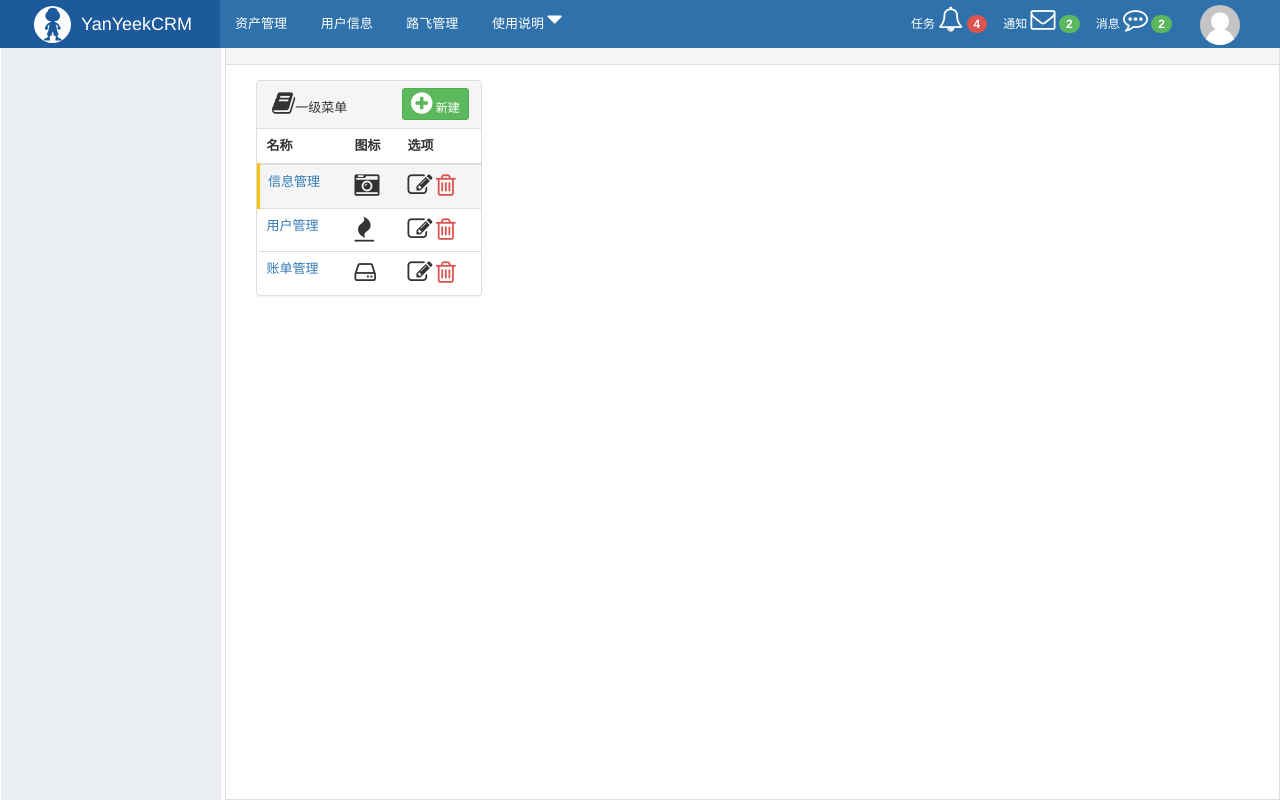
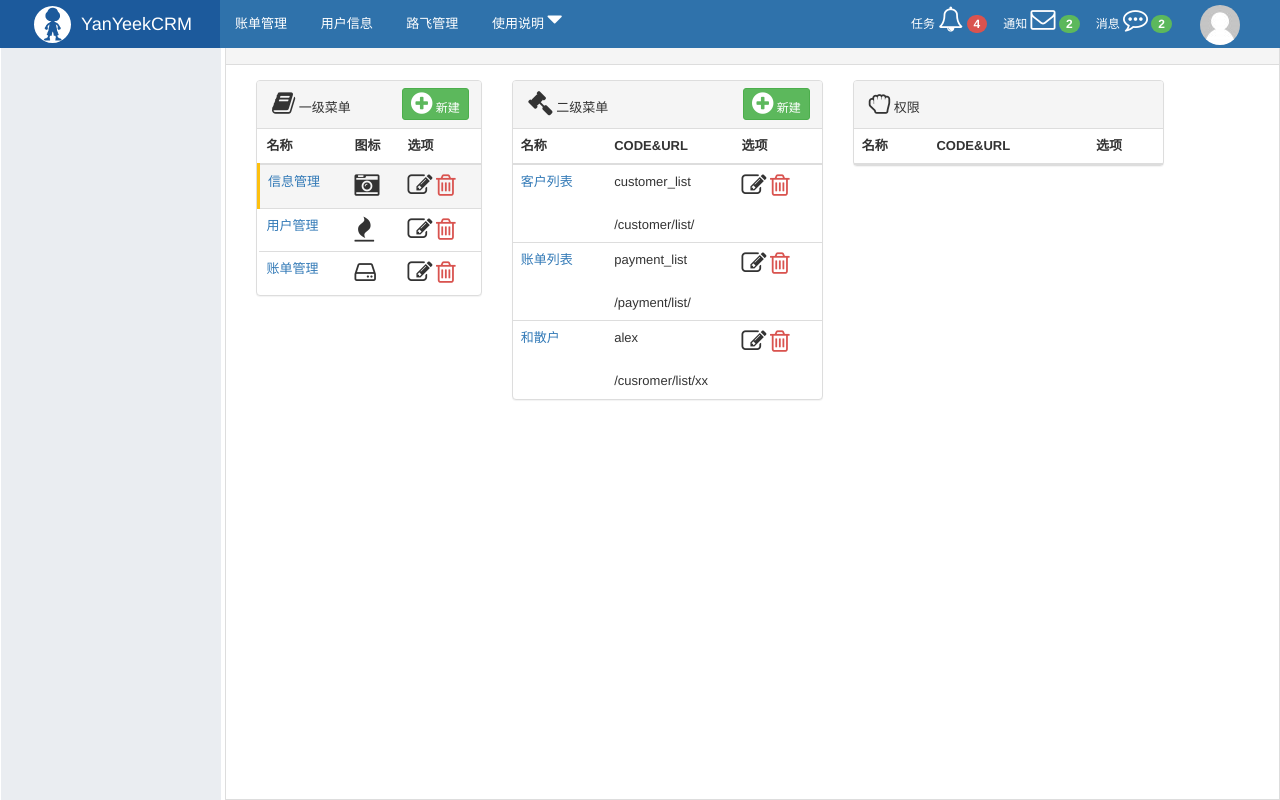
Before and after one commit to YanYeek/luffy_permission, a Django app: page /rbac/menu/list/?mid=1 in a window 1280 px wide. Run offline with Django 3.2, Linux system fonts and the light colour scheme; data comes from the database, SQL or seed files in the repository; both versions use the stored data as it was after the commit; lists and menus that the app fills with data are empty; some libraries are stand-ins or nearby versions.

Commit message:
all done.

```diff
--- a/rbac/forms/menu.py
+++ b/rbac/forms/menu.py
@@ -9,6 +9,43 @@
 from django import forms
 from django.utils.safestring import mark_safe
 from rbac import models
+from rbac.forms.base import BootStrapModelForm
+
+ICON_LIST = [
+	['fa-hand-scissors-o', '<i aria-hidden="true" class="fa fa-hand-scissors-o"></i>'],
+	['fa-hand-spock-o', '<i aria-hidden="true" class="fa fa-hand-spock-o"></i>'],
+	['fa-hand-stop-o', '<i aria-hidden="true" class="fa fa-hand-stop-o"></i>'],
+	['fa-handshake-o', '<i aria-hidden="true" class="fa fa-handshake-o"></i>'],
+	['fa-hard-of-hearing', '<i aria-hidden="true" class="fa fa-hard-of-hearing"></i>'],
+	['fa-hashtag', '<i aria-hidden="true" class="fa fa-hashtag"></i>'],
+	['fa-hdd-o', '<i aria-hidden="true" class="fa fa-hdd-o"></i>'],
+	['fa-headphones', '<i aria-hidden="true" class="fa fa-headphones"></i>'],
+	['fa-heart', '<i aria-hidden="true" class="fa fa-heart"></i>'],
+	['fa-heart-o', '<i aria-hidden="true" class="fa fa-heart-o"></i>'],
+	['fa-heartbeat', '<i aria-hidden="true" class="fa fa-heartbeat"></i>'],
+	['fa-history', '<i aria-hidden="true" class="fa fa-history"></i>'],
+	['fa-home', '<i aria-hidden="true" class="fa fa-home"></i>'],
+	['fa-hotel', '<i aria-hidden="true" class="fa fa-hotel"></i>'],
+	['fa-hourglass', '<i aria-hidden="true" class="fa fa-hourglass"></i>'],
+	['fa-hourglass-1', '<i aria-hidden="true" class="fa fa-hourglass-1"></i>'],
+	['fa-hourglass-2', '<i aria-hidden="true" class="fa fa-hourglass-2"></i>'],
+	['fa-hourglass-3', '<i aria-hidden="true" class="fa fa-hourglass-3"></i>'],
+	['fa-hourglass-end', '<i aria-hidden="true" class="fa fa-hourglass-end"></i>'],
+	['fa-hourglass-half', '<i aria-hidden="true" class="fa fa-hourglass-half"></i>'],
+	['fa-hourglass-o', '<i aria-hidden="true" class="fa fa-hourglass-o"></i>'],
+	['fa-hourglass-start', '<i aria-hidden="true" class="fa fa-hourglass-start"></i>'],
+	['fa-i-cursor', '<i aria-hidden="true" class="fa fa-i-cursor"></i>'],
+	['fa-id-badge', '<i aria-hidden="true" class="fa fa-id-badge"></i>'],
+	['fa-id-card', '<i aria-hidden="true" class="fa fa-id-card"></i>'],
+	['fa-id-card-o', '<i aria-hidden="true" class="fa fa-id-card-o"></i>'],
+	['fa-image', '<i aria-hidden="true" class="fa fa-image"></i>'],
+	['fa-mail-reply-all', '<i aria-hidden="true" class="fa fa-mail-reply-all"></i>'],
+	['fa-reply', '<i aria-hidden="true" class="fa fa-reply"></i>'],
+	['fa-reply-all', '<i aria-hidden="true" class="fa fa-reply-all"></i>'],
+	['fa-retweet', '<i aria-hidden="true" class="fa fa-retweet"></i>'],
+	['fa-wrench', '<i aria-hidden="true" class="fa fa-wrench"></i>']]
+for item in ICON_LIST:
+	item[1] = mark_safe(item[1])
 
 
 class MenuModelForm(forms.ModelForm):
@@ -18,9 +55,18 @@ class MenuModelForm(forms.ModelForm):
 		widgets = {
 			'title': forms.TextInput(attrs={'class': 'form-control'}),
 			'icon': forms.RadioSelect(
-				choices=[
-					['fa-file-zip-o', mark_safe('<i class="fa fa-file-zip-o" aria-hidden="true"></i>')],
-					['fa-gear', mark_safe('<i class="fa fa-gear" aria-hidden="true"></i>')],
-				]
+				choices=ICON_LIST,
+				attrs={'class': 'clearfix'},
 			)
 		}
+
+
+class SecondMenuModelForm(BootStrapModelForm):
+	class Meta:
+		model = models.Permission
+		exclude = ['pid']
+
+class PermissionModelForm(BootStrapModelForm):
+	class Meta:
+		model = models.Permission
+		fields = ['title', 'name', 'url']
--- a/rbac/service/urls.py
+++ b/rbac/service/urls.py
@@ -19,14 +19,14 @@ def memory_url(request, name, *args, **kwargs):
 	"""
 	basic_url = reverse(name, args=args, kwargs=kwargs)
 
+	# 当前url中无参数
 	if not request.GET:
-		# 当前url中无参数
 		return basic_url
 
 	query_dict = QueryDict(mutable=True)
 	query_dict['_filter'] = request.GET.urlencode()  # 拿到参数字符串,并打包参数，用urlencode方法转义成整体
 
-	return "%s?=%s" % (basic_url, query_dict.urlencode())
+	return "%s?%s" % (basic_url, query_dict.urlencode())
 
 
 def memory_reverse(request, name, *args, **kwargs):
--- a/rbac/templates/rbac/change.html
+++ b/rbac/templates/rbac/change.html
@@ -32,7 +32,7 @@
                     <label class="col-sm-2 control-label">{{ field.label }}</label>
                     <div class="col-sm-8">
                         {{ field }}
-                        <span style="color: red;">{{ field.errors.0 }}</span>
+                        <div><span style="color: red;">{{ field.errors.0 }}</span></div>
                     </div>
                 </div>
             {% endfor %}
--- a/rbac/templates/rbac/menu_list.html
+++ b/rbac/templates/rbac/menu_list.html
@@ -16,7 +16,7 @@
                 <!-- Default panel contents -->
                 <div class="panel-heading">
 
-                    <i class="fa fa-book" aria-hidden="true"></i>一级菜单
+                    <i class="fa fa-book" aria-hidden="true"></i>&nbsp;一级菜单
                     <a href="{% memory_url request 'rbac:menu_add' %}" class="right btn btn-success btn-xs"
                        style="padding: 2px 8px;margin: -3px;">
                         <i class="fa fa-plus-circle" aria-hidden="true"></i>
@@ -57,5 +57,117 @@
                 </table>
             </div>
         </div>
+
+        <div class="col-md-4">
+            <div class="panel panel-default">
+                <!-- Default panel contents -->
+                <div class="panel-heading">
+
+                    <i class="fa fa-gavel" aria-hidden="true"></i>&nbsp;二级菜单
+                    {% if menu_id %}
+
+                        <a href="{% memory_url request 'rbac:second_menu_add' menu_id=menu_id %}"
+                           class="right btn btn-success btn-xs"
+                           style="padding: 2px 8px;margin: -3px;">
+                            <i class="fa fa-plus-circle" aria-hidden="true"></i>
+                            新建
+                        </a>
+
+                    {% endif %}
+
+                </div>
+
+                <!-- Table -->
+                <table class="table">
+                    <thead>
+                    <tr>
+                        <th>名称</th>
+                        <th>CODE&URL</th>
+                        <th>选项</th>
+                    </tr>
+                    </thead>
+                    <tbody>
+                    {% for row in second_menus %}
+
+                        <tr class="{% if row.id|safe == second_menu_id %}active{% endif %}">
+                            <td rowspan="2">
+                                <a href="?mid={{ menu_id }}&sid={{ row.id }}">{{ row.title }}</a>
+                            </td>
+                            <td>{{ row.name }}</td>
+
+                            <td>
+                                <a style="color: #333333;"
+                                   href="{% memory_url request 'rbac:second_menu_edit' pk=row.id %}">
+                                    <i class="fa fa-edit" aria-hidden="true"></i></a>
+
+                                <a style="color: #d9534f;"
+                                   href="{% memory_url request 'rbac:second_menu_del' pk=row.id %}"><i
+                                        class="fa fa-trash-o"></i></a>
+                            </td>
+                        </tr>
+                        <tr class="{% if row.id|safe == second_menu_id %}active{% endif %}">
+                            <td colspan="2" style="border-top: 0">{{ row.url }}</td>
+                        </tr>
+                    {% endfor %}
+
+                    </tbody>
+                </table>
+            </div>
+        </div>
+
+        <div class="col-md-4">
+            <div class="panel panel-default">
+                <!-- Default panel contents -->
+                <div class="panel-heading">
+
+                    <i class="fa fa-hand-grab-o" aria-hidden="true"></i>&nbsp;权限
+                    {% if second_menu_id %}
+
+                        <a href="{% memory_url request 'rbac:permission_add' second_menu_id=second_menu_id %}"
+                           class="right btn btn-success btn-xs"
+                           style="padding: 2px 8px;margin: -3px;">
+                            <i class="fa fa-plus-circle" aria-hidden="true"></i>
+                            新建
+                        </a>
+
+                    {% endif %}
+
+                </div>
+
+                <!-- Table -->
+                <table class="table">
+                    <thead>
+                    <tr>
+                        <th>名称</th>
+                        <th>CODE&URL</th>
+                        <th>选项</th>
+                    </tr>
+                    </thead>
+                    <tbody>
+                    {% for row in permissions %}
+
+                        <tr>
+                            <td rowspan="2">{{ row.title }}</td>
+                            <td>{{ row.name }}</td>
+
+                            <td>
+                                <a style="color: #333333;"
+                                   href="{% memory_url request 'rbac:permission_edit' pk=row.id %}">
+                                    <i class="fa fa-edit" aria-hidden="true"></i></a>
+
+                                <a style="color: #d9534f;"
+                                   href="{% memory_url request 'rbac:permission_del' pk=row.id %}"><i
+                                        class="fa fa-trash-o"></i></a>
+                            </td>
+                        </tr>
+                        <tr>
+                            <td colspan="2" style="border-top: 0">{{ row.url }}</td>
+                        </tr>
+                    {% endfor %}
+
+                    </tbody>
+                </table>
+            </div>
+        </div>
     </div>
 {% endblock %}
--- a/rbac/templatetags/rbac.py
+++ b/rbac/templatetags/rbac.py
@@ -1,4 +1,3 @@
-import re
 from collections import OrderedDict
 
 from django.template import Library
--- a/rbac/urls.py
+++ b/rbac/urls.py
@@ -28,4 +28,12 @@ urlpatterns = [
 	url(r'^menu/add/$', menu.menu_add, name='menu_add'),
 	url(r'^menu/edit/(?P<pk>\d+)/$', menu.menu_edit, name='menu_edit'),
 	url(r'^menu/del/(?P<pk>\d+)/$', menu.menu_del, name='menu_del'),
+
+	url(r'^second/menu/add/(?P<menu_id>\d+)$', menu.second_menu_add, name='second_menu_add'),
+	url(r'^second/menu/edit/(?P<pk>\d+)/$', menu.second_menu_edit, name='second_menu_edit'),
+	url(r'^second/menu/del/(?P<pk>\d+)/$', menu.second_menu_del, name='second_menu_del'),
+
+	url(r'^permission/add/(?P<second_menu_id>\d+)$', menu.permission_add, name='permission_add'),
+	url(r'^permission/edit/(?P<pk>\d+)/$', menu.permission_edit, name='permission_edit'),
+	url(r'^permission/del/(?P<pk>\d+)/$', menu.permission_del, name='permission_del'),
 ]
--- a/rbac/views/menu.py
+++ b/rbac/views/menu.py
@@ -8,9 +8,8 @@
 '''
 
 from django.shortcuts import render, redirect, HttpResponse
-from django.urls import reverse
 from rbac import models
-from rbac.forms.menu import MenuModelForm
+from rbac.forms.menu import MenuModelForm, SecondMenuModelForm, PermissionModelForm
 from rbac.service.urls import memory_reverse
 
 
@@ -22,13 +21,34 @@ def menu_list(request):
 	"""
 
 	menus = models.Menu.objects.all()
-	menu_id = request.GET.get('mid')
+	menu_id = request.GET.get('mid')  # 用户选择的一级菜单
+	second_menu_id = request.GET.get('sid')  # 用户选择的二级菜单
+
+	if not models.Menu.objects.filter(id=menu_id).exists():
+		menu_id = None
+
+	if menu_id:
+		second_menus = models.Permission.objects.filter(menu_id=menu_id)
+	else:
+		second_menus = []
+
+	if second_menu_id:
+		permissions = models.Permission.objects.filter(pid_id=second_menu_id)
+	else:
+		permissions = []
+
+	if not models.Permission.objects.filter(id=second_menu_id).exists():
+		permissions = None
+
 	return render(
 		request,
 		'rbac/menu_list.html',
 		{
 			'menus': menus,
-			'menu_id': menu_id
+			'second_menus': second_menus,
+			'permissions': permissions,
+			'menu_id': menu_id,
+			'second_menu_id': second_menu_id,
 		}
 	)
 
@@ -64,6 +84,7 @@ def menu_edit(request, pk):
 	if request.method == 'GET':
 		form = MenuModelForm(instance=obj)
 		return render(request, 'rbac/change.html', {'form': form})
+
 	form = MenuModelForm(instance=obj, data=request.POST)
 	if form.is_valid():
 		form.save()
@@ -87,3 +108,128 @@ def menu_del(request, pk):
 	models.Menu.objects.filter(id=pk).delete()
 
 	return redirect(url)
+
+
+def second_menu_add(request, menu_id):
+	"""
+	添加二级菜单
+	:param request:
+	:param menu_id: 已选择的一级菜单id（用于设置默认值）
+	:return:
+	"""
+	menu_object = models.Menu.objects.filter(id=menu_id).first()
+
+	if request.method == 'GET':
+		form = SecondMenuModelForm(initial={'menu': menu_object})
+		return render(request, 'rbac/change.html', {'form': form})
+
+	form = SecondMenuModelForm(data=request.POST)
+	if form.is_valid():
+		form.save()
+		return redirect(memory_reverse(request, 'rbac:menu_list'))
+
+	return render(request, 'rbac/change.html', {'form': form})
+
+
+def second_menu_edit(request, pk):
+	"""
+	编辑二级菜单
+	:param request:
+	:param pk: 已选择的一级菜单id（用于设置默认值）
+	:return:
+	"""
+	permission_object = models.Permission.objects.filter(id=pk).first()
+
+	if request.method == 'GET':
+		form = SecondMenuModelForm(instance=permission_object)
+		return render(request, 'rbac/change.html', {'form': form})
+
+	form = SecondMenuModelForm(data=request.POST, instance=permission_object)
+	if form.is_valid():
+		form.save()
+		return redirect(memory_reverse(request, 'rbac:menu_list'))
+
+	return render(request, 'rbac/change.html', {'form': form})
+
+
+def second_menu_del(request, pk):
+	"""
+	删除二级菜单
+	:param request:
+	:param pk:
+	:return:
+	"""
+	url = memory_reverse(request, 'rbac:menu_list')
+
+	if request.method == 'GET':
+		return render(request, 'rbac/delete.html', {'cancel_url': url})
+
+	models.Permission.objects.filter(id=pk).delete()
+
+	return redirect(url)
+
+
+def permission_add(request, second_menu_id):
+	"""
+	添加权限
+	:param request:
+	:param second_menu_id:
+	:return:
+	"""
+
+	if request.method == 'GET':
+		form = PermissionModelForm()
+		return render(request, 'rbac/change.html', {'form': form})
+
+	form = PermissionModelForm(data=request.POST)
+	if form.is_valid():
+
+		second_menu_object = models.Permission.objects.filter(id=second_menu_id).first()
+		if not second_menu_object:
+			return HttpResponse('二级菜单不存在，请重新选择')
+
+		# form.instance中包含用户提交的所有值
+		form.instance.pid = second_menu_object
+
+		form.save()
+		return redirect(memory_reverse(request, 'rbac:menu_list'))
+
+	return render(request, 'rbac/change.html', {'form': form})
+
+
+def permission_edit(request, pk):
+	"""
+	编辑权限
+	:param request:
+	:param pk: 已选择的一级菜单id（用于设置默认值）
+	:return:
+	"""
+	permission_object = models.Permission.objects.filter(id=pk).first()
+
+	if request.method == 'GET':
+		form = PermissionModelForm(instance=permission_object)
+		return render(request, 'rbac/change.html', {'form': form})
+
+	form = PermissionModelForm(data=request.POST, instance=permission_object)
+	if form.is_valid():
+		form.save()
+		return redirect(memory_reverse(request, 'rbac:menu_list'))
+
+	return render(request, 'rbac/change.html', {'form': form})
+
+
+def permission_del(request, pk):
+	"""
+	删除权限
+	:param request:
+	:param pk:
+	:return:
+	"""
+	url = memory_reverse(request, 'rbac:menu_list')
+
+	if request.method == 'GET':
+		return render(request, 'rbac/delete.html', {'cancel_url': url})
+
+	models.Permission.objects.filter(id=pk).delete()
+
+	return redirect(url)
--- a/web/templates/layout.html
+++ b/web/templates/layout.html
@@ -76,9 +76,9 @@
         </div>
 
         <div class="left-menu left">
-            <a class="menu-item">资产管理</a>
-            <a class="menu-item">用户信息</a>
-            <a class="menu-item">路飞管理</a>
+            <a href="/payment/list/" class="menu-item">账单管理</a>
+            <a href="/customer/list/" class="menu-item">用户信息</a>
+            <a href="/rbac/menu/list/" class="menu-item">路飞管理</a>
             <div class="menu-item">
                 <span>使用说明</span>
                 <i class="fa fa-caret-down" aria-hidden="true"></i>
@@ -97,7 +97,7 @@
                 </a>
 
                 <div class="more-info">
-                    <a href="#" class="more-item">个人信息</a>
+                    <a href="/login/" class="more-item">个人信息</a>
                     <a href="#" class="more-item">注销</a>
                 </div>
             </div>
```
Also changed, not shown: rbac/forms/base.py (added, +19 -0 lines), README.md, db.sqlite3.
